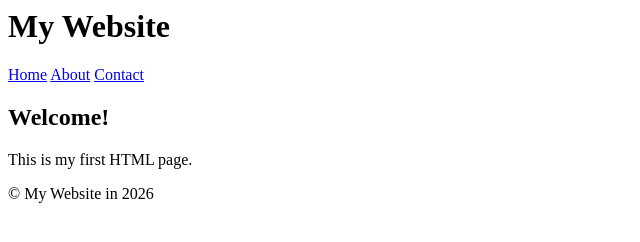
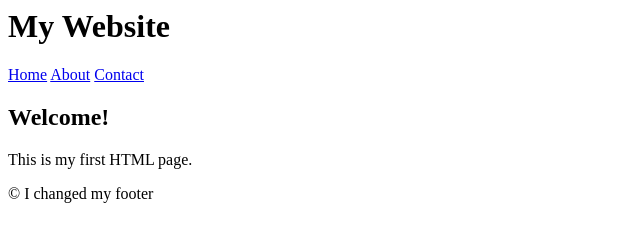
Before and after one commit to onny-kat/version-control-simulation--Kat-, a plain HTML site: page index.html in a window 1280 px wide. Shown: the full height of the page, 0-640 px from the left. Drawn offline with Linux system fonts and the light colour scheme.

Commit message:
Updated footerl

```diff
--- a/index.html
+++ b/index.html
@@ -23,7 +23,7 @@
     </main>
 
     <footer>
-        <p>&copy; My Website in 2026</p>
+        <p>&copy; I changed my footer</p>
     </footer>
 
 </body>
```
